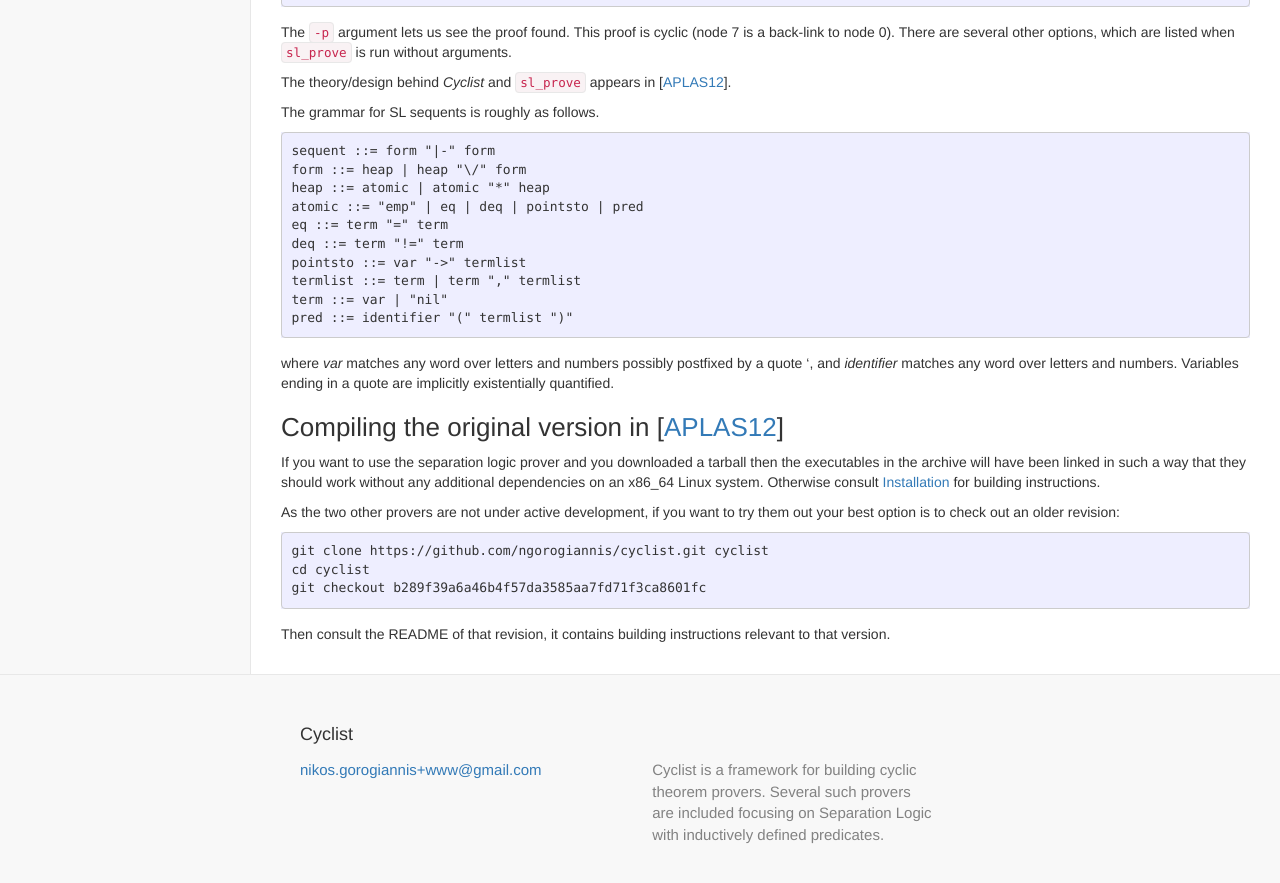
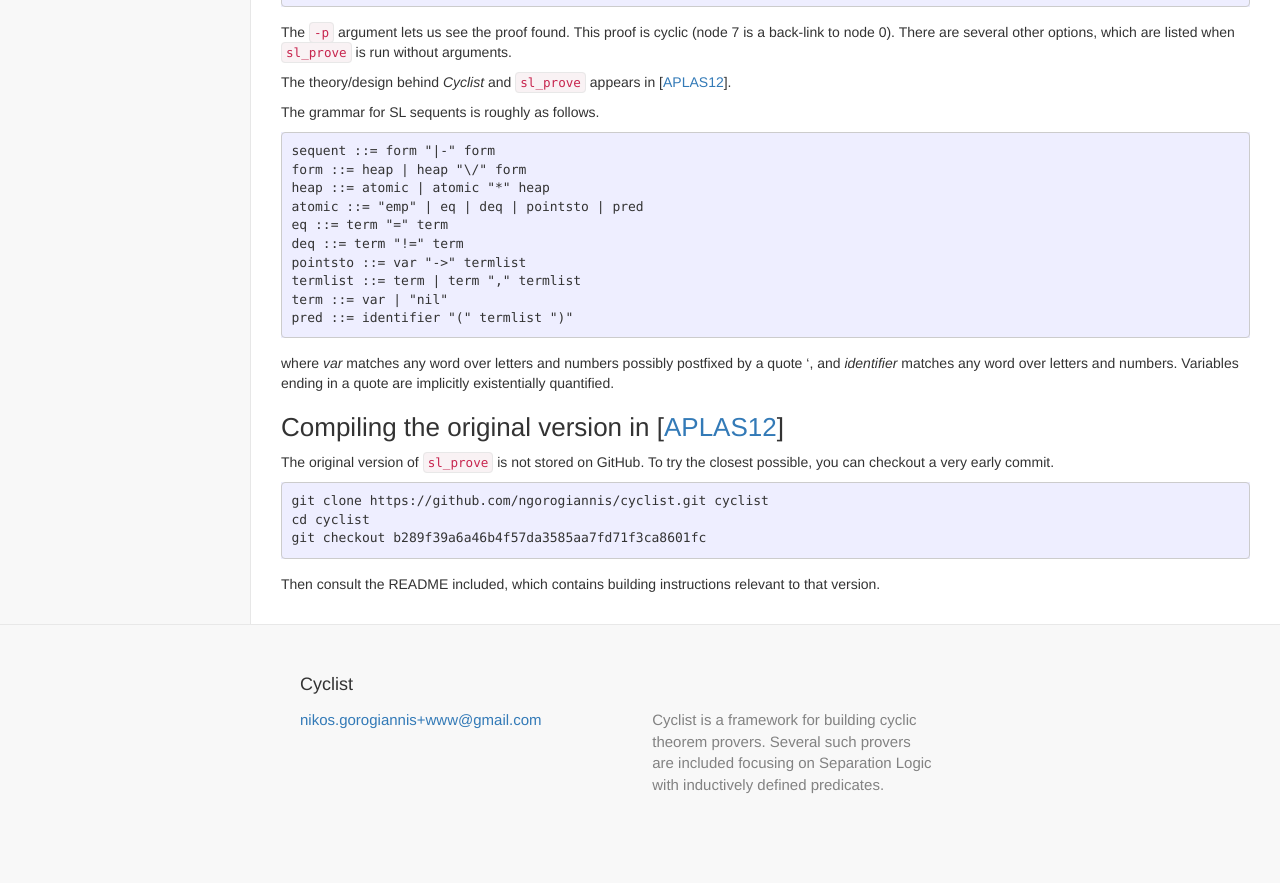
Before and after one commit to cyclist-org/cyclist, a Jekyll site: the page built from sl_prove.md, in a window 1280 px wide and 900 px high, scrolled down 677 px. Shown: the top 883 px of the window. Built offline with Jekyll 4.4.1, drawn with Linux system fonts in a browser that asks for light colours; after the commit the page ends 1527 px from its top, so only the background shows below that.

Commit message:
Tweaks in sl_prove.

```diff
--- a/sl_prove.md
+++ b/sl_prove.md
@@ -67,13 +67,8 @@ Variables ending in a quote are implicitly existentially quantified.
 Compiling the original version in [[APLAS12]]
 --------------------------------------------------------------------------------
 
-If you want to use the separation logic prover and you downloaded a tarball then
-the executables in the archive will have been linked in such a way that they
-should work without any additional dependencies on an x86_64 Linux system.
-Otherwise consult [Installation] for building instructions.
-
-As the two other provers are not under active development, if you want to try
-them out your best option is to check out an older revision:
+The original version of ``sl_prove`` is not stored on GitHub.  To try the closest possible,
+you can checkout a very early commit.
 
 ~~~~~~~~~~
 git clone https://github.com/ngorogiannis/cyclist.git cyclist
@@ -81,5 +76,5 @@ cd cyclist
 git checkout b289f39a6a46b4f57da3585aa7fd71f3ca8601fc
 ~~~~~~~~~~
 
-Then consult the README of that revision, it contains building instructions
+Then consult the README included, which contains building instructions
 relevant to that version.
```
